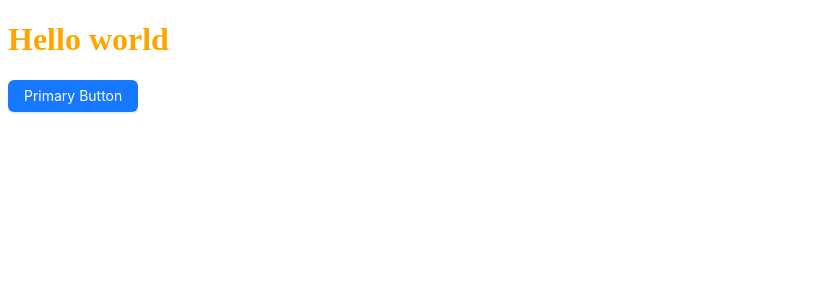
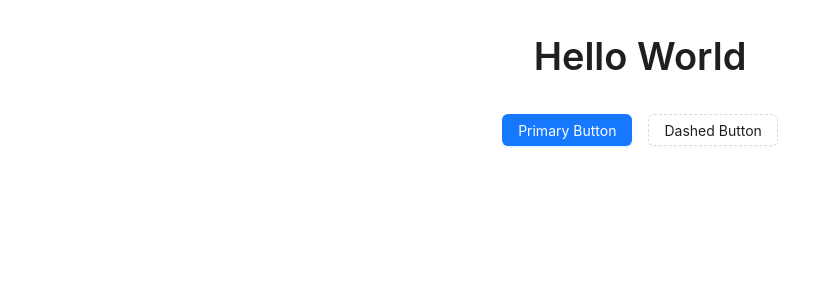
Before and after one commit to alexeylos/react-application-sandbox, a React app: page / in a window 1280 px wide. Shown: the top 300 px of the page, without its empty margins (0-833 px from the left). Built offline with nearby package versions, Linux system fonts and the light colour scheme.

Commit message:
prettier lint staged husky added

```diff
--- a/src/App.tsx
+++ b/src/App.tsx
@@ -1,14 +1,21 @@
-import ".//styles.less";
-import { Button } from "antd";
+import './/styles.less';
+import { Button, Flex } from 'antd';
 // import "antd/dist/antd.less";
+import { Typography } from 'antd';
+
+const { Title } = Typography;
 
 const App = () => {
-  // const hello = 0;
   return (
-    <div>
-      <h1>Hello world</h1>
-      <Button type="primary">Primary Button</Button>
-    </div>
+    <Flex gap="middle" align="center" vertical>
+      <Flex justify="center" align="center">
+        <Title>Hello World</Title>
+      </Flex>
+      <Flex gap="middle" justify="center" align="center">
+        <Button type="primary">Primary Button</Button>
+        <Button type="dashed">Dashed Button</Button>
+      </Flex>
+    </Flex>
   );
 };
 
```
